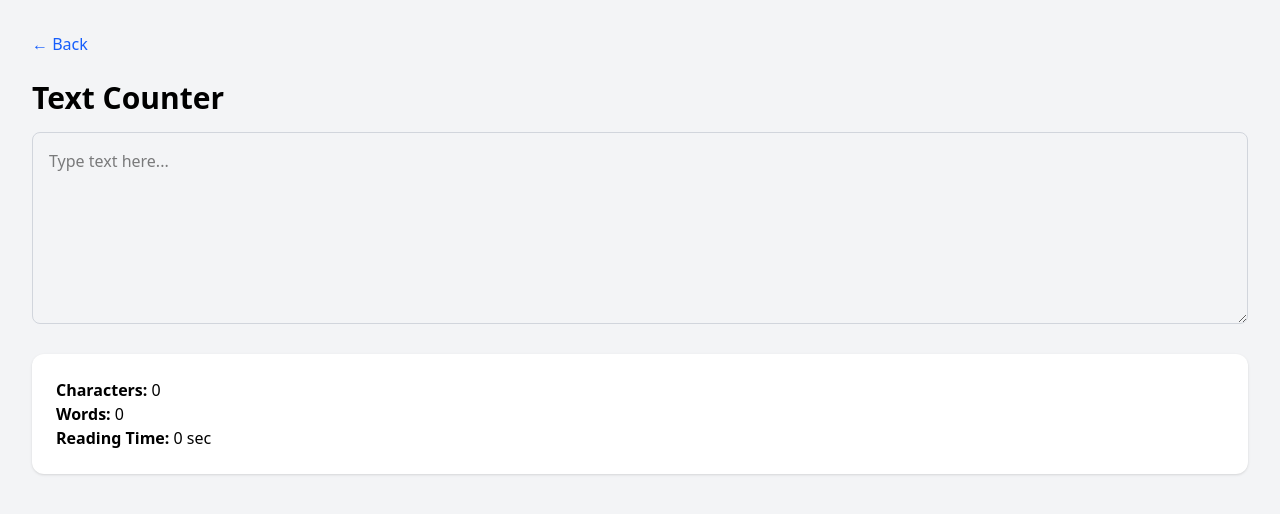
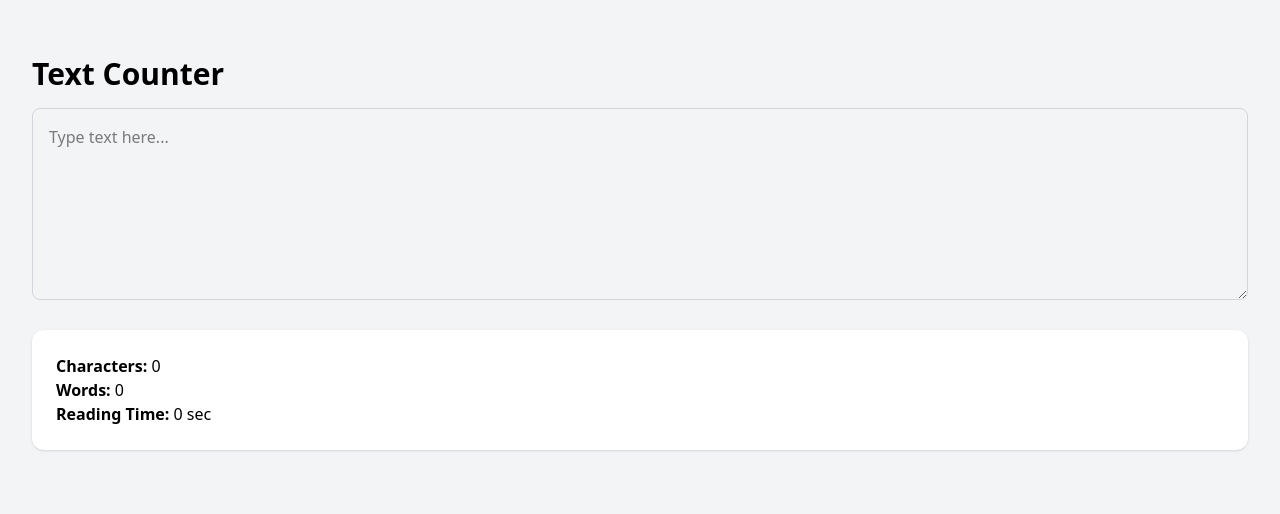
Before and after one commit to abuzarsid7/abitech-tools, a website: page text-counter/index.html in a window 1280 px wide. Drawn offline with Linux system fonts and the light colour scheme.

Commit message:
removed back link

```diff
--- a/text-counter/index.html
+++ b/text-counter/index.html
@@ -7,7 +7,6 @@
   <link rel="stylesheet" href="../styles.css" />
 </head>
 <body class="bg-gray-100 p-8">
-  <a href="../index.html" class="text-blue-600">&larr; Back</a>
 
   <h1 class="text-3xl font-bold mt-6 mb-4">Text Counter</h1>
 
```
